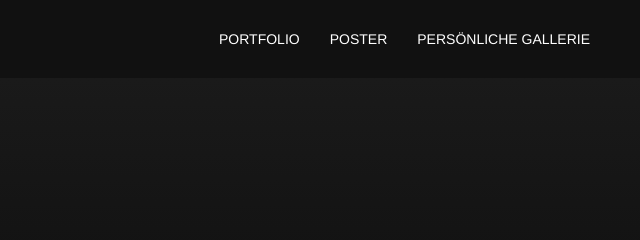
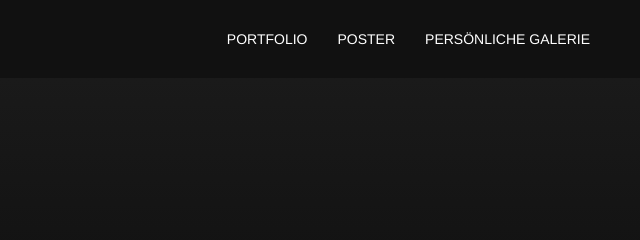
Before and after one commit to editsbymrc/editsbymrc.github.io, a plain HTML site: page index.html in a window 1280 px wide. Shown: the top 240 px of the page, 640-1280 px from the left. Drawn offline with Linux system fonts and the light colour scheme.

Commit message:
Force Update: Mobile Fix und Reihenfolge

```diff
--- a/index.html
+++ b/index.html
@@ -16,7 +16,7 @@
         <ul>
             <li><a href="#portfolio">Portfolio</a></li>
             <li><a href="#poster">Poster</a></li>
-            <li><a href="#gallerie">Persönliche Gallerie</a></li>
+            <li><a href="#galerie">Persönliche Galerie</a></li>
         </ul>
     </nav>
 </header>
```
Also changed, not shown: css/style.css (line endings or trailing spaces).
